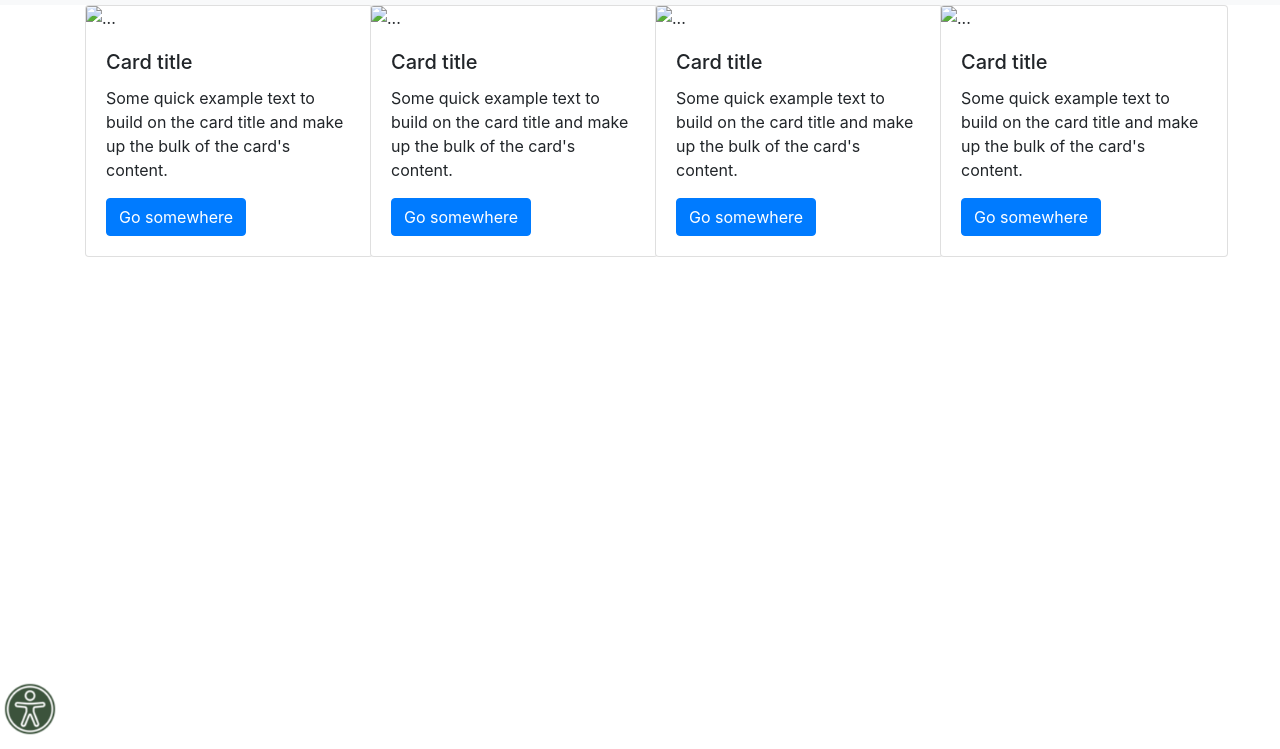
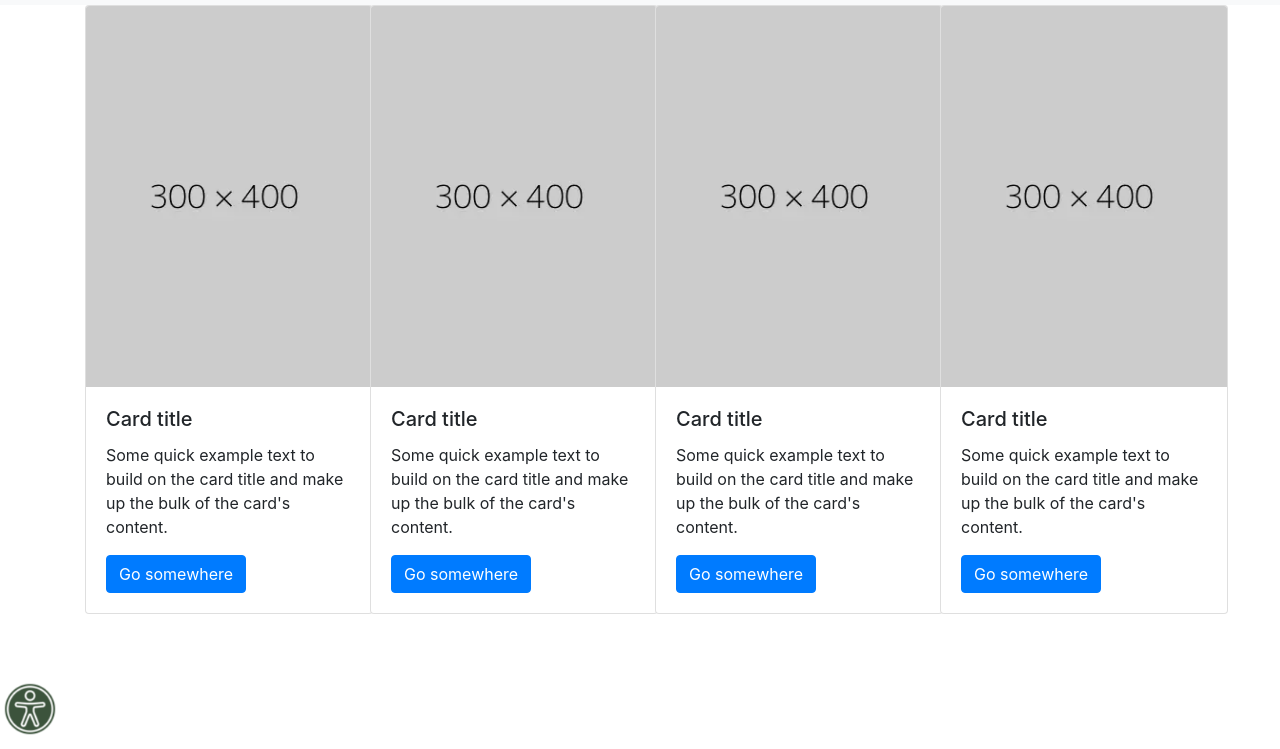
Before and after one commit to Samer7777/accessibilty, a plain HTML site: page index.html in a window 1280 px wide. Shown: the part 51-800 px from the top of the page. Drawn offline with nearby package versions, Linux system fonts and the light colour scheme; files whose address does not match are found by name.

Commit message:
samer majid 7/20/2023 4:26 PM

```diff
--- a/index.html
+++ b/index.html
@@ -57,7 +57,7 @@
             <div class="row">
                 <div class="col-md-3">
                     <div class="card" style="width: 18rem;">
-                        <img src="..." class="card-img-top" alt="...">
+                        <img src="./images/dummyimage.webp" class="card-img-top" alt="...">
                         <div class="card-body">
                             <h5 class="card-title">Card title</h5>
                             <p class="card-text">Some quick example text to build on the card title and make up the bulk
@@ -68,7 +68,7 @@
                 </div>
                 <div class="col-md-3">
                     <div class="card" style="width: 18rem;">
-                        <img src="..." class="card-img-top" alt="...">
+                        <img src="./images/dummyimage.webp" class="card-img-top" alt="...">
                         <div class="card-body">
                             <h5 class="card-title">Card title</h5>
                             <p class="card-text">Some quick example text to build on the card title and make up the bulk
@@ -79,7 +79,7 @@
                 </div>
                 <div class="col-md-3">
                     <div class="card" style="width: 18rem;">
-                        <img src="..." class="card-img-top" alt="...">
+                        <img src="./images/dummyimage.webp" class="card-img-top" alt="...">
                         <div class="card-body">
                             <h5 class="card-title">Card title</h5>
                             <p class="card-text">Some quick example text to build on the card title and make up the bulk
@@ -90,7 +90,7 @@
                 </div>
                 <div class="col-md-3">
                     <div class="card" style="width: 18rem;">
-                        <img src="..." class="card-img-top" alt="...">
+                        <img src="./images/dummyimage.webp" class="card-img-top" alt="...">
                         <div class="card-body">
                             <h5 class="card-title">Card title</h5>
                             <p class="card-text">Some quick example text to build on the card title and make up the bulk
```
Also changed, not shown: images/dummyimage.webp (added).
